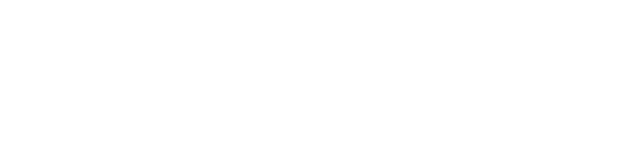
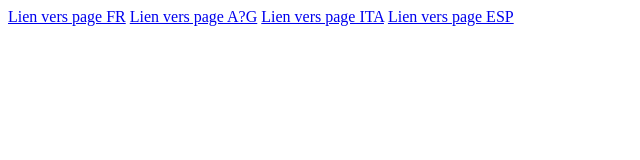
Before and after one commit to Hippolyte421/Halloweeen-14, a plain HTML site: page index.html in a window 1280 px wide. Shown: the whole page, without its empty margins (0-640 px from the left). Drawn offline with Linux system fonts and the light colour scheme.

Commit message:
Link to Landing page 1

```diff
--- a/index.html
+++ b/index.html
@@ -7,6 +7,9 @@
     <title>Halloween Git Project 2023</title>
 </head>
 <body>
-
+    <a href="pagefr.html">Lien vers page FR</a>
+    <a href="pageang.html">Lien vers page A?G</a>
+    <a href="pageita.html">Lien vers page ITA</a>
+    <a href="pageesp.html">Lien vers page ESP</a>
 </body>
 </html>
```
